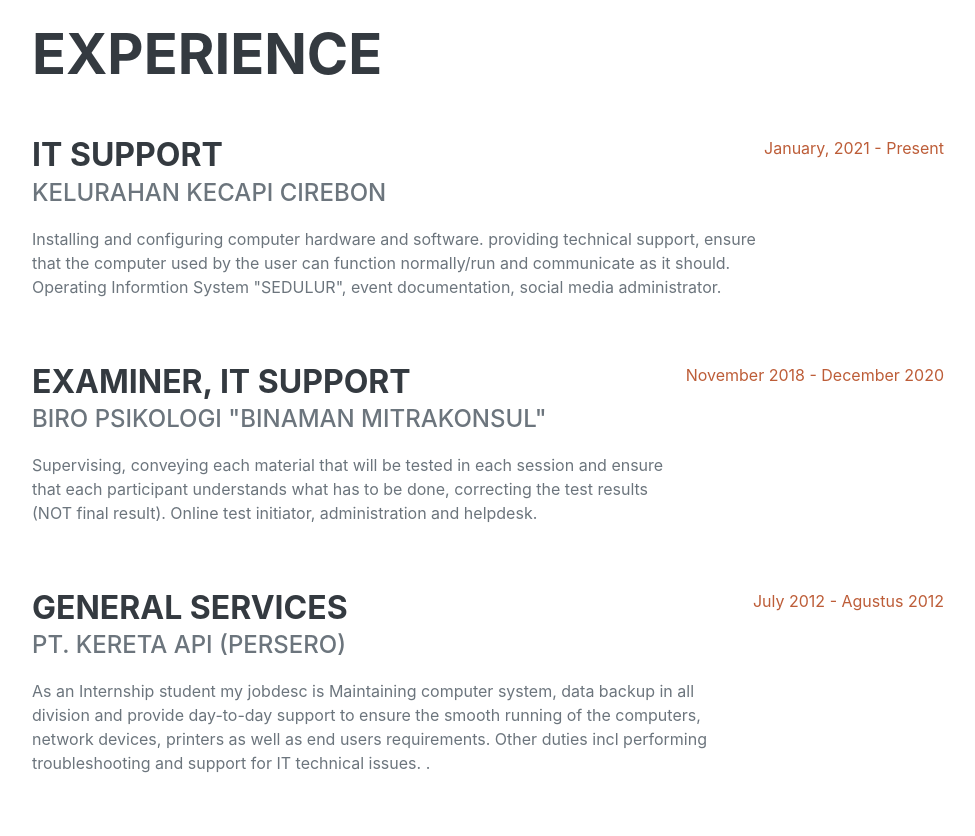
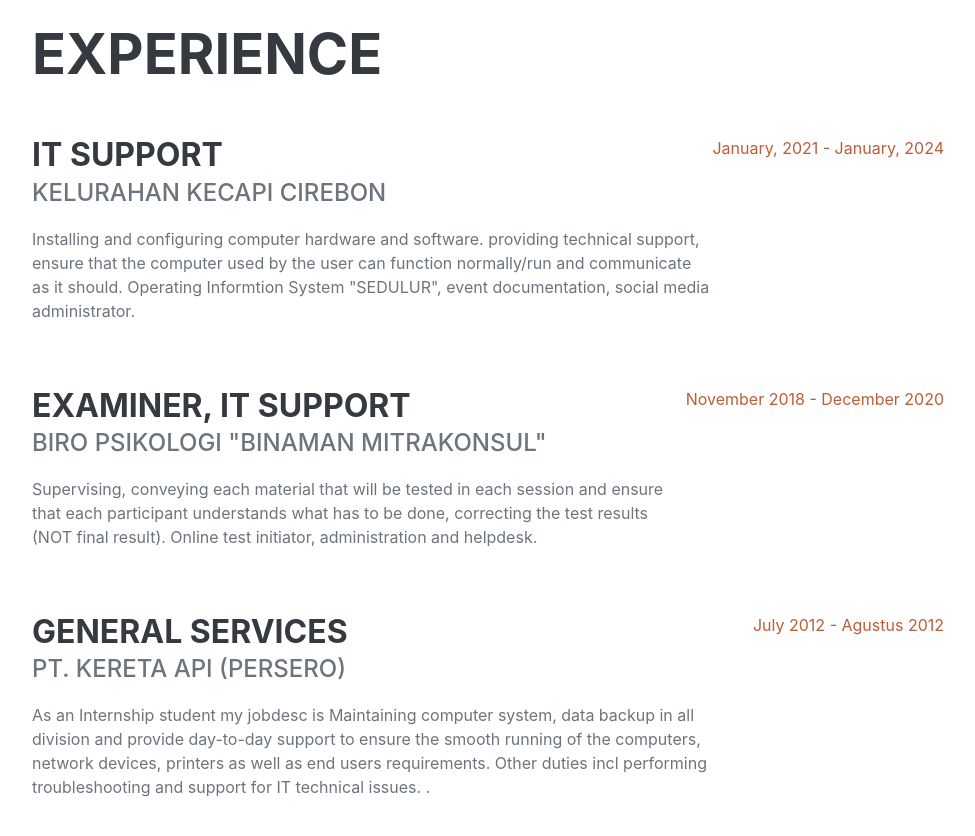
Before and after one commit to hafidzgit/hafidzgit.github.io, a plain HTML site: page index.html in a window 1280 px wide. Shown: the part 860-1696 px from the top of the page, without its empty margins (288-1263 px from the left). Drawn offline with nearby package versions, Linux system fonts and the light colour scheme; a web font is replaced by a local one.

Commit message:
Update index.html

```diff
--- a/index.html
+++ b/index.html
@@ -67,7 +67,7 @@
                             <div class="subheading mb-3">Kelurahan Kecapi Cirebon</div>
                             <p>Installing and configuring computer hardware and software. providing technical support, ensure that the computer used by the user can function normally/run and communicate as it should. Operating Informtion System "SEDULUR", event documentation, social media administrator.</p>
                         </div>
-                        <div class="flex-shrink-0"><span class="text-primary">January, 2021 - Present</span></div>
+                        <div class="flex-shrink-0"><span class="text-primary">January, 2021 - January, 2024</span></div>
                     </div>
                     <div class="d-flex flex-column flex-md-row justify-content-between mb-5">
                         <div class="flex-grow-1">
```
